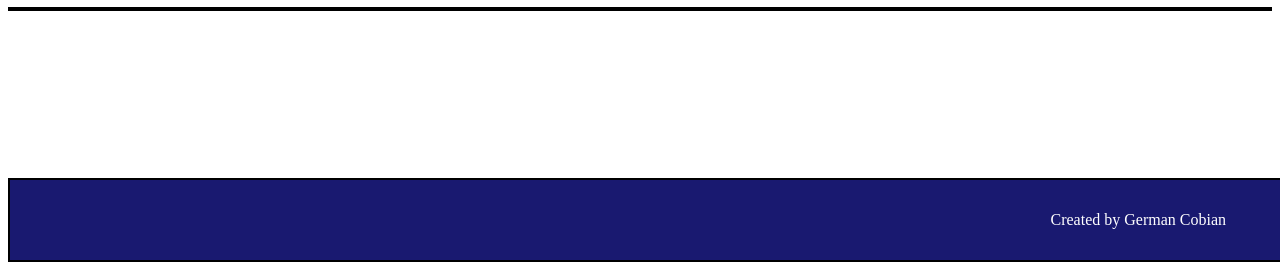
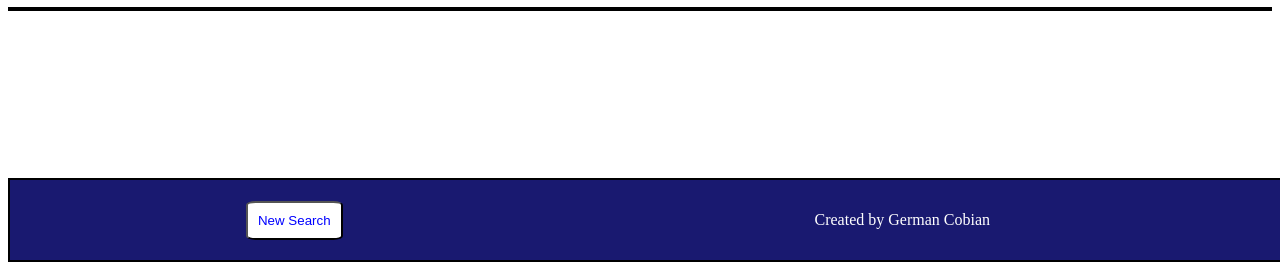
Before and after one commit to German-Cobian/TV-Shows-API, a website built with webpack: page src/index.html in a window 1280 px wide. Shown: the part 538-800 px from the top of the page. Built offline with nearby package versions, Linux system fonts and the light colour scheme.

Commit message:
Implement a button and function to reload page

```diff
--- a/src/index.html
+++ b/src/index.html
@@ -34,6 +34,7 @@
         </div>
         <div id="tv-shows-listing"></div>
       <footer>
+        <button id="reload" class="btn-reload" onclick="reloadWindow()">New Search</button>
         <p class="white-text footer-content">Created by German Cobian</p>
       </footer>
     </main>
--- a/src/index.js
+++ b/src/index.js
@@ -40,6 +40,13 @@ const updateTvShowsCount = (count) => {
   tvShowsTitle.innerText = `Tv Shows in this Category: (${count})`;
 };
 
+// Reload the page for a new search
+
+const reloadWindow = document.getElementById('reload');
+reloadWindow.addEventListener('click', () => {
+  window.location.reload();
+});
+
 // Display Collection
 
 const displayTvShows = async (collectionArray, searchString) => {
--- a/src/style.css
+++ b/src/style.css
@@ -41,12 +41,19 @@ footer {
   background-color: MidnightBlue;
   display: flex;
   flex-direction: row;
-  justify-content: end;
+  justify-content: space-around;
   align-items: center;
 }
 
 .footer-content {
   margin-right: 5%;
+}
+
+.btn-reload {
+  border-radius: 10%;
+  background-color: white;
+  color: blue;
+  padding: 10px;
 }
 
 .white-text {
```
